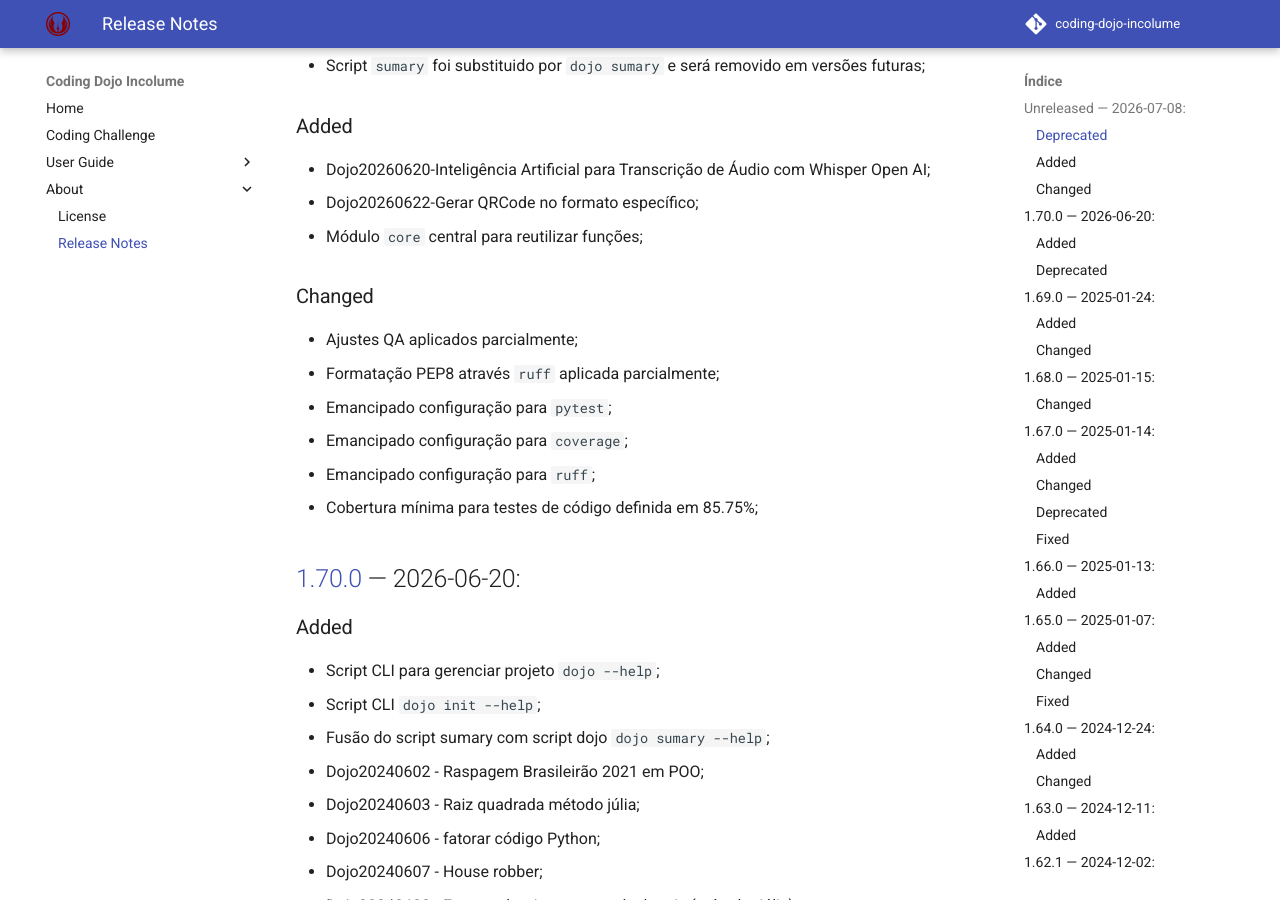
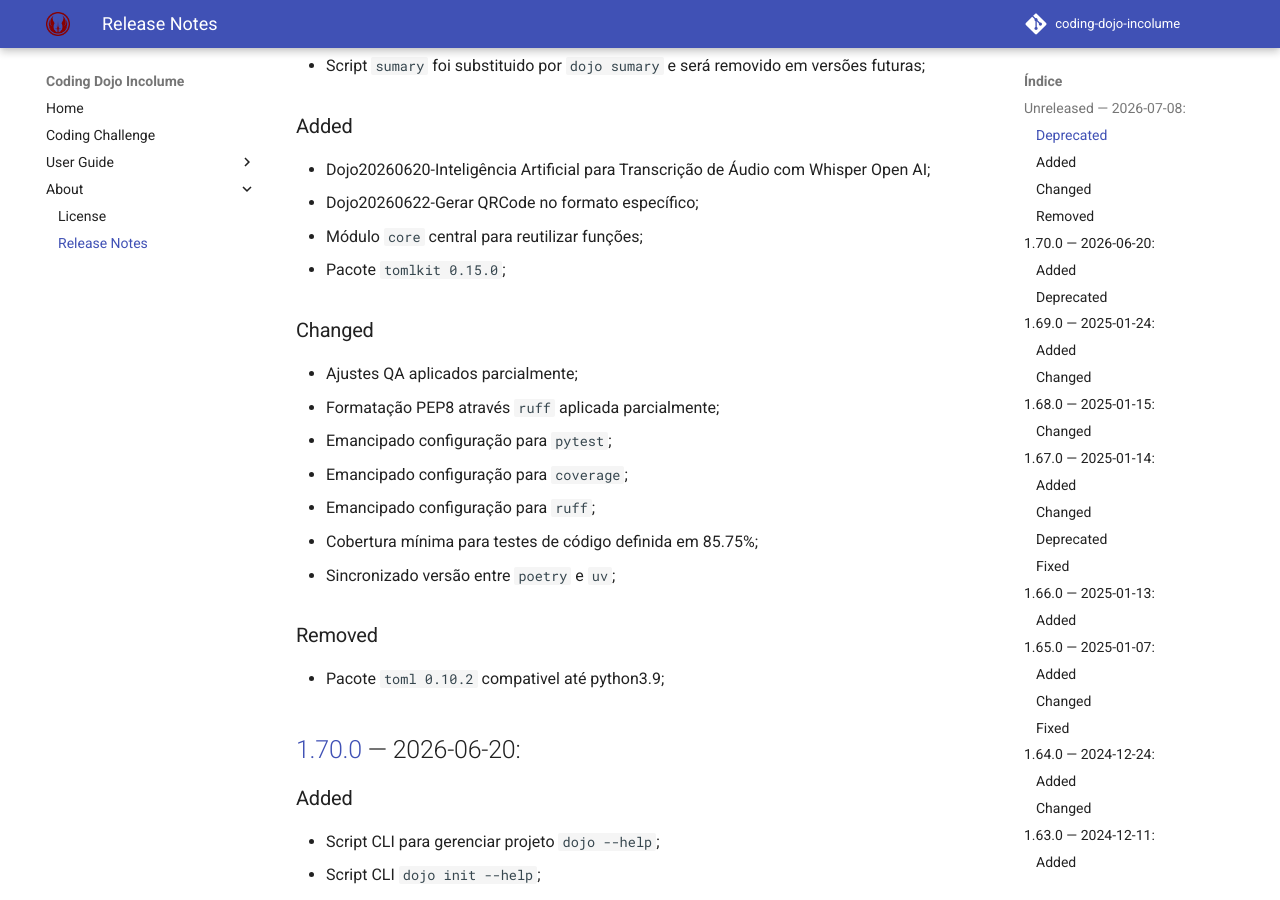
Before and after one commit to incolume-jedi/coding-dojo, an MkDocs documentation site: the page built from docs/about/CHANGELOG.md, in a window 1280 px wide and 900 px high, scrolled down 424 px. Built offline with MkDocs 1.6.1 and Material for MkDocs 9.7.7, drawn with Linux system fonts in a browser that asks for light colours; comment, search, counter and statistics services are not loaded.

Commit message:
build: coding-dojo-jedi 1.71.0a17

```diff
--- a/docs/about/CHANGELOG.md
+++ b/docs/about/CHANGELOG.md
@@ -17,6 +17,7 @@ This file was automatically generated for [incolume.py.changelog](https://github
   - Dojo20260620-Inteligência Artificial para Transcrição de Áudio com Whisper Open AI;
   - Dojo20260622-Gerar QRCode no formato específico;
   - Módulo `core` central para reutilizar funções;
+  - Pacote `tomlkit 0.15.0`;
 ### Changed
   - Ajustes QA aplicados parcialmente;
   - Formatação PEP8 através `ruff` aplicada parcialmente;
@@ -24,6 +25,9 @@ This file was automatically generated for [incolume.py.changelog](https://github
   - Emancipado configuração para `coverage`;
   - Emancipado configuração para `ruff`;
   - Cobertura mínima para testes de código definida em 85.75%;
+  - Sincronizado versão entre `poetry` e `uv`;
+### Removed
+  - Pacote `toml 0.10.2` compativel até python3.9;
 
 ## [1.70.0]	 &#8212; 	2026-06-20:
 ### Added
--- a/incolume/py/coding_dojo_jedi/version.txt
+++ b/incolume/py/coding_dojo_jedi/version.txt
@@ -1 +1 @@
-1.71.0a16
+1.71.0a17
--- a/pyproject.toml
+++ b/pyproject.toml
@@ -1,6 +1,6 @@
 [project]
 name = "coding-dojo-jedi"
-version = "1.71.0a16"
+version = "1.71.0a17"
 description = "códigos da guilda jedi incolume"
 authors = [
     { name = "Ricardo Brito", email = "brito@incolume.com.br" }
@@ -66,7 +66,7 @@ build-backend = "uv_build"
 "Bug Tracker" = "https://github.com/incolume-jedi/coding-dojo/-/issues"
 
 [tool.poetry]
-version = "1.71.0"
+version = "1.71.0a17"
 name = "coding-dojo-jedi"
 description = "códigos da guilda jedi incolume"
 authors = ["Ricardo Brito <brito@incolume.com.br>"]
```
Also changed, not shown: 1 other file.
